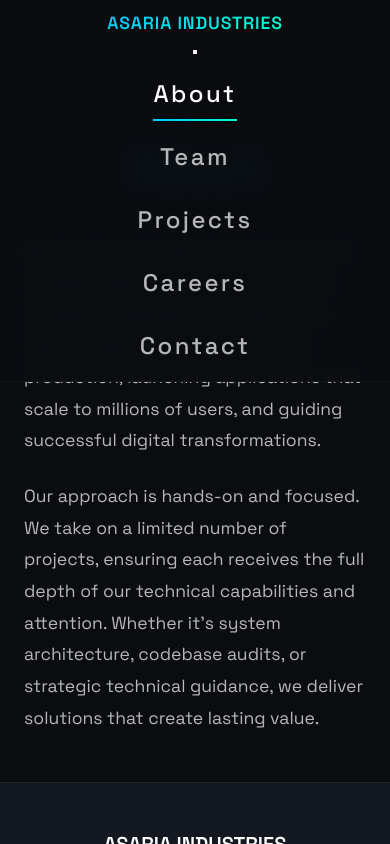
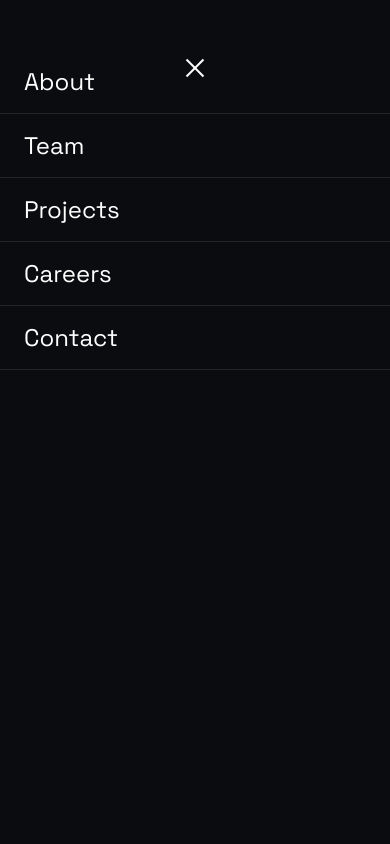
Before and after one commit to danialasaria/AsariaIndustriesEngineering, a Next.js app: page /about in a window 390 px wide. Both pictures are taken after a click on the button "Menu". Shown: the top 844 px of the page. Built offline with nearby package versions, Linux system fonts and the light colour scheme.

Commit message:
Revamp 2

```diff
--- a/src/app/components/Navigation.jsx
+++ b/src/app/components/Navigation.jsx
@@ -35,32 +35,42 @@ export default function Navigation({ onLogoClick }) {
           ASARIA INDUSTRIES
         </Link>
 
+        {/* Desktop Navigation */}
+        <div className="nav-links">
+          <Link href="/about" className={pathname === '/about' ? 'active' : ''}>
+            About
+          </Link>
+          <Link href="/team" className={pathname === '/team' ? 'active' : ''}>
+            Team
+          </Link>
+          <Link href="/projects" className={pathname === '/projects' ? 'active' : ''}>
+            Projects
+          </Link>
+          <Link href="/careers" className={pathname === '/careers' ? 'active' : ''}>
+            Careers
+          </Link>
+          <Link href="/contact" className={pathname === '/contact' ? 'active' : ''}>
+            Contact
+          </Link>
+        </div>
+
+        {/* Mobile Navigation */}
         <button
-          className={`mobile-menu-button ${isMenuOpen ? 'open' : ''}`}
+          className={`hamburger-button ${isMenuOpen ? 'open' : ''}`}
           onClick={toggleMenu}
-          aria-label="Toggle menu"
+          aria-label="Menu"
         >
-          <span></span>
-          <span></span>
-          <span></span>
+          <span className="hamburger-line"></span>
+          <span className="hamburger-line"></span>
+          <span className="hamburger-line"></span>
         </button>
 
-        <div className={`nav-links ${isMenuOpen ? 'open' : ''}`}>
-          <Link href="/about" onClick={closeMenu} className={pathname === '/about' ? 'active' : ''}>
-            About
-          </Link>
-          <Link href="/team" onClick={closeMenu} className={pathname === '/team' ? 'active' : ''}>
-            Team
-          </Link>
-          <Link href="/projects" onClick={closeMenu} className={pathname === '/projects' ? 'active' : ''}>
-            Projects
-          </Link>
-          <Link href="/careers" onClick={closeMenu} className={pathname === '/careers' ? 'active' : ''}>
-            Careers
-          </Link>
-          <Link href="/contact" onClick={closeMenu} className={pathname === '/contact' ? 'active' : ''}>
-            Contact
-          </Link>
+        <div className={`mobile-menu ${isMenuOpen ? 'open' : ''}`}>
+          <Link href="/about" onClick={closeMenu}>About</Link>
+          <Link href="/team" onClick={closeMenu}>Team</Link>
+          <Link href="/projects" onClick={closeMenu}>Projects</Link>
+          <Link href="/careers" onClick={closeMenu}>Careers</Link>
+          <Link href="/contact" onClick={closeMenu}>Contact</Link>
         </div>
       </nav>
     </header>
--- a/src/app/globals.css
+++ b/src/app/globals.css
@@ -130,6 +130,8 @@ a {
   background: rgba(10, 12, 16, 0.95);
   backdrop-filter: blur(10px);
   border-bottom: 1px solid rgba(255, 255, 255, 0.05);
+  transform: translateY(0);
+  transition: none;
 }
 
 .nav-container {
@@ -150,13 +152,9 @@ a {
   background: linear-gradient(135deg, var(--primary), var(--secondary));
   -webkit-background-clip: text;
   -webkit-text-fill-color: transparent;
-  transition: opacity 0.3s ease;
 }
 
-.logo:hover {
-  opacity: 0.8;
-}
-
+/* Desktop Navigation */
 .nav-links {
   display: flex;
   gap: 3rem;
@@ -194,6 +192,136 @@ a {
   color: var(--text);
 }
 
+/* Mobile Navigation (hidden by default) */
+.hamburger-button {
+  display: none;
+}
+
+.mobile-menu {
+  display: none;
+}
+
+/* Mobile styles */
+@media (max-width: 768px) {
+  .nav-container {
+    padding: 0.75rem 1.5rem;
+    display: flex;
+    justify-content: space-between;
+    align-items: center;
+  }
+
+  .nav-links {
+    display: none;
+  }
+
+  .logo {
+    font-size: 1.5rem;
+  }
+
+  .hamburger-button {
+    display: flex;
+    flex-direction: column;
+    justify-content: space-between;
+    width: 24px;
+    height: 18px;
+    background: none;
+    border: none;
+    padding: 0;
+    cursor: pointer;
+    z-index: 102;
+  }
+
+  .hamburger-line {
+    width: 24px;
+    height: 2px;
+    background-color: white;
+    transition: transform 0.3s ease, opacity 0.3s ease;
+  }
+
+  /* Hamburger animation */
+  .hamburger-button.open .hamburger-line:nth-child(1) {
+    transform: translateY(8px) rotate(45deg);
+  }
+
+  .hamburger-button.open .hamburger-line:nth-child(2) {
+    opacity: 0;
+  }
+
+  .hamburger-button.open .hamburger-line:nth-child(3) {
+    transform: translateY(-8px) rotate(-45deg);
+  }
+
+  /* Mobile menu */
+  .mobile-menu {
+    display: flex;
+    position: fixed;
+    top: 0;
+    left: 0;
+    width: 100%;
+    height: 100vh;
+    background: var(--background);
+    flex-direction: column;
+    padding-top: 40px;
+    z-index: 101;
+    opacity: 0;
+    visibility: hidden;
+    transform: translateY(-10px);
+    transition: opacity 0.3s ease, transform 0.3s ease, visibility 0.3s ease;
+  }
+
+  .mobile-menu.open {
+    opacity: 1;
+    visibility: visible;
+    transform: translateY(0);
+  }
+
+  .mobile-menu a {
+    color: var(--text);
+    text-decoration: none;
+    font-size: 1.5rem;
+    padding: 1rem 1.5rem;
+    border-bottom: 1px solid rgba(255, 255, 255, 0.1);
+    opacity: 0;
+    transform: translateY(10px);
+    transition: opacity 0.3s ease, transform 0.3s ease, color 0.3s ease;
+  }
+
+  .mobile-menu.open a {
+    opacity: 1;
+    transform: translateY(0);
+  }
+
+  /* Stagger the animation of menu items */
+  .mobile-menu a:nth-child(1) { transition-delay: 0.1s; }
+  .mobile-menu a:nth-child(2) { transition-delay: 0.15s; }
+  .mobile-menu a:nth-child(3) { transition-delay: 0.2s; }
+  .mobile-menu a:nth-child(4) { transition-delay: 0.25s; }
+  .mobile-menu a:nth-child(5) { transition-delay: 0.3s; }
+
+  /* Active/Hover states for menu items */
+  .mobile-menu a:active {
+    background: rgba(255, 255, 255, 0.05);
+  }
+
+  .mobile-menu a:hover {
+    color: var(--primary);
+  }
+
+  /* Typography adjustments for tighter spacing */
+  .hero h1, .about-hero h1, .team-hero h1, .projects-hero h1, .careers-hero h1 {
+    margin-top: 0;
+  }
+
+  /* Hero Sections */
+  .hero, .about-hero, .team-hero, .projects-hero, .careers-hero {
+    padding: 4.5rem 1rem 0.5rem;
+  }
+
+  .main-content {
+    padding-top: 60px;
+  }
+}
+
 .cta-button {
   background: linear-gradient(135deg, var(--gradient-start), var(--gradient-end));
   color: white;
@@ -212,18 +340,16 @@ a {
 /* Main Content */
 .main-content {
   padding-top: 80px;
-  animation: fadeIn 0.3s ease forwards;
+  animation: fadeInContent 0.3s ease forwards;
   opacity: 0;
 }
 
-@keyframes fadeIn {
+@keyframes fadeInContent {
   from {
     opacity: 0;
-    transform: translateY(10px);
   }
   to {
     opacity: 1;
-    transform: translateY(0);
   }
 }
 
@@ -561,8 +687,14 @@ h3 {
 
 .member-links a {
   color: var(--text-light);
-  font-size: 1.25rem;
   transition: color 0.3s ease;
+  display: flex;
+  align-items: center;
+}
+
+.member-links a svg {
+  width: 24px;
+  height: 24px;
 }
 
 .member-links a:hover {
@@ -777,7 +909,7 @@ h3 {
   .nav-container {
     flex-direction: column;
     gap: 1rem;
-    padding: 1rem;
+    padding: 0.75rem 1.5rem;
   }
 
   .nav-links {
@@ -809,7 +941,7 @@ h3 {
   }
 
   .hero, .about-hero, .team-hero, .projects-hero, .careers-hero {
-    padding: 4rem 1rem 0.5rem;
+    padding: 4.5rem 1rem 0.5rem;
   }
 
   /* Stats */
@@ -938,11 +1070,11 @@ h3 {
 /* Additional Small Screen Adjustments */
 @media (max-width: 480px) {
   .nav-container {
-    padding: 0.75rem;
+    padding: 0.75rem 1rem;
   }
 
   .logo {
-    font-size: 1.1rem;
+    font-size: 1.5rem;
   }
 
   .member-image {
@@ -956,6 +1088,18 @@ h3 {
 
   .footer {
     padding: 3rem 1rem 1.5rem;
+  }
+
+  .main-content {
+    padding-top: 55px;
+  }
+
+  .hero, .about-hero, .team-hero, .projects-hero, .careers-hero {
+    padding: 4rem 1rem 0.5rem;
+  }
+
+  .mobile-menu {
+    padding-top: 50px;
   }
 }
 
--- a/src/app/layout.jsx
+++ b/src/app/layout.jsx
@@ -3,6 +3,7 @@ import './globals.css'
 import { metadata } from './metadata'
 import ClientLayout from './ClientLayout'
 import { Providers } from './providers'
+import Script from 'next/script'
 
 // Optimize font loading
 const spaceGrotesk = Space_Grotesk({
@@ -28,16 +29,13 @@ export default function RootLayout({ children }) {
         {/* Preconnect to external domains */}
         <link rel="preconnect" href="https://fonts.googleapis.com" />
         <link rel="preconnect" href="https://fonts.gstatic.com" crossOrigin="anonymous" />
-        <link rel="preconnect" href="https://cdnjs.cloudflare.com" crossOrigin="anonymous" />
-
-        {/* Load Font Awesome asynchronously */}
-        <script
-          defer
-          src="https://cdnjs.cloudflare.com/ajax/libs/font-awesome/6.0.0-beta3/js/all.min.js"
-        />
       </head>
       <body suppressHydrationWarning={true}>
         <Providers children={children} />
+        <Script
+          src="https://cdnjs.cloudflare.com/ajax/libs/font-awesome/6.0.0-beta3/js/all.min.js"
+          strategy="afterInteractive"
+        />
       </body>
     </html>
   )
```
Also changed, not shown: src/app/team/page.jsx (+18 -3 lines).
